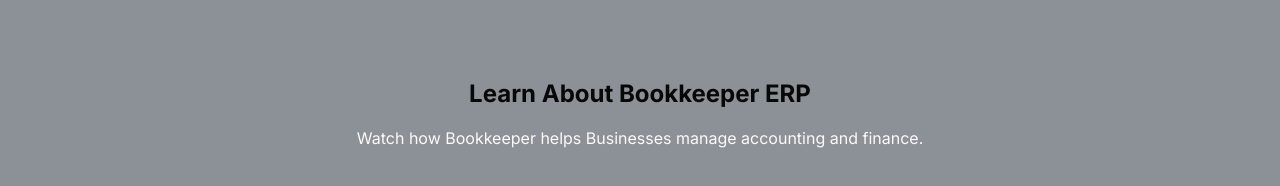
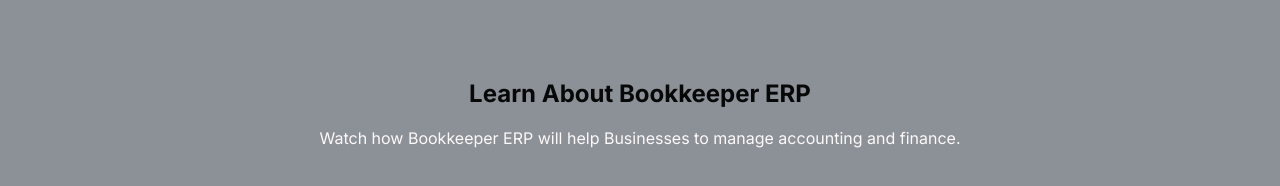
Before and after one commit to Yeashin1236/Bookkeeper_ERP_Website, a plain HTML site: page index.html in a window 1280 px wide. Shown: the part 2260-2446 px from the top of the page. Drawn offline with Linux system fonts and the light colour scheme; grey boxes are pictures that could not be loaded.

Commit message:
Update index.html

```diff
--- a/index.html
+++ b/index.html
@@ -353,7 +353,7 @@
   <section class="section visualization" id="learn">
     <div class="container">
       <h2>Learn About Bookkeeper ERP</h2>
-      <p>Watch how Bookkeeper helps Businesses manage accounting and finance.</p>
+      <p>Watch how Bookkeeper ERP will help Businesses to manage accounting and finance.</p>
       <div class="video-container">
         <iframe src="ERP Accounting.mp4" title="Bookkeeper ERP Overview" frameborder="0" allowfullscreen></iframe>
       </div>
```
